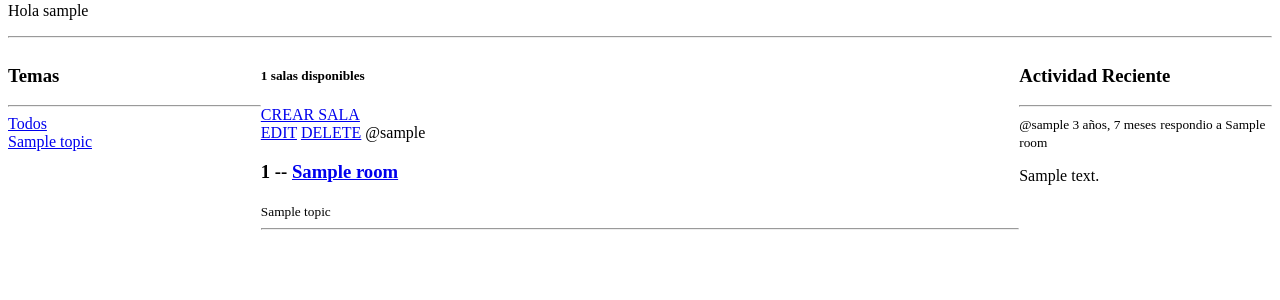
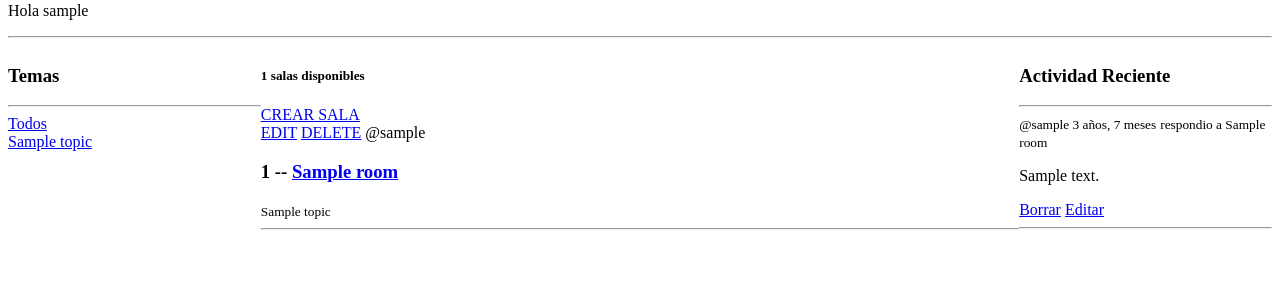
Before and after one commit to marcelonieva7/studyBud, a Django app: page / in a window 1280 px wide. Shown: the part 133-433 px from the top of the page. Run offline with Django 4.2, Linux system fonts and the light colour scheme; a user stored in the database is signed in; tables that the repository leaves empty hold one stand-in row (values such as "Sample post").

Commit message:
feat(Base): show msg del and edit links in home

```diff
--- a/base/templates/base/home.html
+++ b/base/templates/base/home.html
@@ -49,6 +49,11 @@
         <small>@{{msg.user}}  {{msg.created|timesince}}</small>
         <small>respondio a {{msg.room}}</small>
         <p>{{msg}}</p>
+        {% if request.user == msg.user %}
+        <a href="{% url 'base:delete-message' msg.id %}">Borrar</a>
+        <a href="{% url 'base:edit-message' msg.id %}">Editar</a>
+        <hr>
+      {% endif %}
       </div>
     {% endfor %}
   </div>
```
